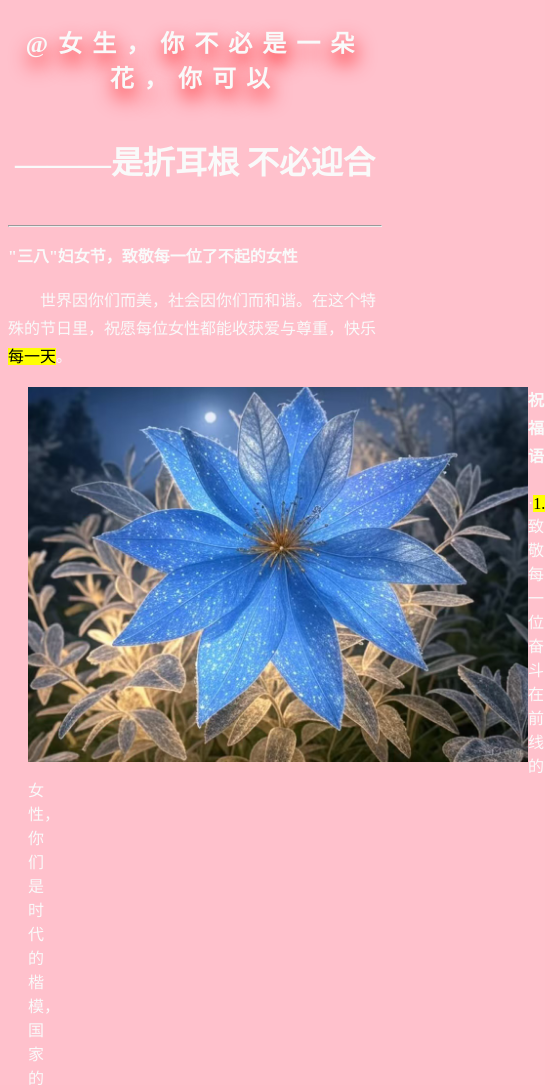
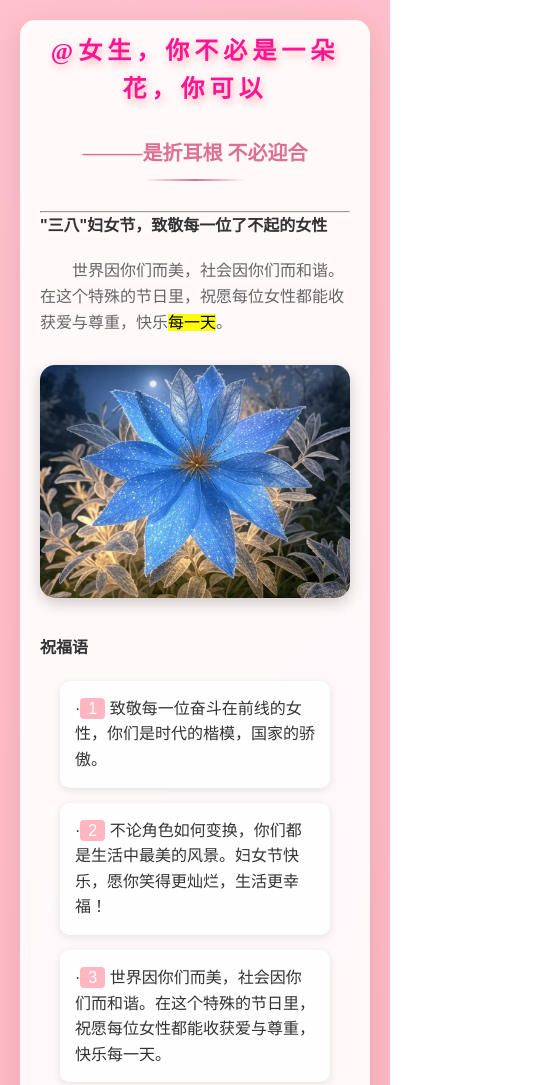
Before and after one commit to Al-say/HTML-CSS-JS, a plain HTML site: page index3.html in a window 390 px wide. Shown: the top 1085 px of the page, 545 px wide, since content can reach past the window. Drawn offline with Linux system fonts and the light colour scheme; a web font is replaced by a local one.

Commit message:
Enhance index3.html: Add responsive design, animations and modern styling

```diff
--- a/index3.html
+++ b/index3.html
@@ -2,59 +2,185 @@
 <html>
 <head>
     <meta charset="utf-8"/>
+    <meta name="viewport" content="width=device-width, initial-scale=1.0">
     <title>3·8 国际妇女节</title>
     <style type="text/css">
+        * {
+            margin: 0;
+            padding: 0;
+            box-sizing: border-box;
+        }
+
         body {
-            background-color: #FFC1CC; /* 粉色背景 */
+            background: linear-gradient(135deg, #FFC1CC, #FFB6C1);
+            color: #333;
+            font-family: "Microsoft YaHei", sans-serif;
+            line-height: 1.6;
+            padding: 20px;
         }
-        @font-face{
-            font-family:jianzhi;
-            src:url('jianzhi.ttf');
+
+        @font-face {
+            font-family: jianzhi;
+            src: url('jianzhi.ttf');
         }
-        body{color:hsl(180, 9%, 98%);}
-        h3{
-            font-family:jianzhi;
-            font-size:24px;
-            text-align:center;
+
+        .container {
+            max-width: 1200px;
+            margin: 0 auto;
+            padding: 20px;
+            background: rgba(255, 255, 255, 0.9);
+            border-radius: 15px;
+            box-shadow: 0 8px 32px rgba(0, 0, 0, 0.1);
+            backdrop-filter: blur(10px);
+        }
+
+        h3 {
+            font-family: jianzhi;
+            font-size: 32px;
+            text-align: center;
             letter-spacing: 10px;
-            text-shadow: 2px 10px 20px  #f00;
+            text-shadow: 2px 4px 8px rgba(255, 0, 0, 0.3);
+            margin-bottom: 20px;
+            color: #FF1493;
+            animation: titleFloat 3s ease-in-out infinite;
         }
-        h4{
+
+        @keyframes titleFloat {
+            0%, 100% { transform: translateY(0); }
+            50% { transform: translateY(-10px); }
+        }
+
+        h4 {
             font-family: "楷体";
-            font-size:32px;
-            text-align:center;
+            font-size: 28px;
+            text-align: center;
+            color: #DB7093;
+            margin-bottom: 30px;
+            position: relative;
         }
-        p{line-height: 28px;}
-        .indent{text-indent: 2em;}
-        .space{padding-bottom: 0.5em;}
-        .right{text-align:right;}
+
+        h4::after {
+            content: '';
+            display: block;
+            width: 100px;
+            height: 2px;
+            background: linear-gradient(90deg, transparent, #DB7093, transparent);
+            margin: 10px auto;
+        }
+
+        .main-content {
+            display: flex;
+            gap: 30px;
+            margin-top: 30px;
+            flex-wrap: wrap;
+        }
+
+        .image-container {
+            flex: 0 0 500px;
+        }
+
+        .image-container img {
+            width: 100%;
+            height: auto;
+            border-radius: 15px;
+            box-shadow: 0 5px 15px rgba(0, 0, 0, 0.2);
+            transition: transform 0.3s ease;
+        }
+
+        .image-container img:hover {
+            transform: scale(1.02);
+        }
+
         .text-container {
-            max-width: calc(100% - 520px);
-            margin-left: 20px;
+            flex: 1;
+            min-width: 300px;
+        }
+
+        .blessings-list {
+            list-style-type: none;
+            padding: 20px;
+        }
+
+        .blessings-list li {
+            margin-bottom: 15px;
+            padding: 15px;
+            background: rgba(255, 255, 255, 0.8);
+            border-radius: 10px;
+            box-shadow: 0 2px 8px rgba(0, 0, 0, 0.1);
+            transition: transform 0.3s ease;
+        }
+
+        .blessings-list li:hover {
+            transform: translateX(10px);
+            background: rgba(255, 255, 255, 0.95);
+        }
+
+        .blessings-list mark {
+            background: #FFB6C1;
+            padding: 2px 8px;
+            border-radius: 4px;
+            color: #fff;
+        }
+
+        .right {
+            text-align: right;
+            margin-top: 30px;
+            font-size: 1.2em;
+            color: #DB7093;
+            line-height: 1.8;
+        }
+
+        .indent {
+            text-indent: 2em;
+            margin: 20px 0;
+            color: #666;
+        }
+
+        @media (max-width: 768px) {
+            .main-content {
+                flex-direction: column;
+            }
+
+            .image-container {
+                flex: 0 0 100%;
+            }
+
+            h3 {
+                font-size: 24px;
+                letter-spacing: 5px;
+            }
+
+            h4 {
+                font-size: 20px;
+            }
         }
     </style>
 </head>
 <body>
+    <div class="container">
         <h3>@女生，你不必是一朵花，你可以</h3>
         <h4>———是折耳根 不必迎合</h4>
         <hr />
         <p><strong>"三八"妇女节，致敬每一位了不起的女性</strong></p>
         <p class="indent">世界因你们而美，社会因你们而和谐。在这个特殊的节日里，祝愿每位女性都能收获爱与尊重，快乐<mark>每一天</mark>。</p>
+
+        <div class="main-content">
+            <div class="image-container">
+                <img src="img/3.8.jpg" alt="三八妇女节" />
+            </div>
             <div class="text-container">
-        <img src="img/3.8.jpg" alt="图片" style="float: left; width: 500px; height: auto;" />
-        <p class="space">
                 <strong>祝福语</strong>
-            <ul style="list-style-type: none; padding-left: 0;">
-                <li>·<mark>1.</mark>致敬每一位奋斗在前线的女性，你们是时代的楷模，国家的骄傲。</li>
-                <li>·<mark>2.</mark>不论角色如何变换，你们都是生活中最美的风景。妇女节快乐，愿你笑得更灿烂，生活更幸福！</li>
-                <li>·<mark>3.</mark>世界因你们而美，社会因你们而和谐。在这个特殊的节日里，祝愿每位女性都能收获爱与尊重，快乐每一天。</li>
-                <li>·<mark>4.</mark>世界因你们而美，社会因你们而和谐。在这个特殊的节日里，祝愿每位女性都能收获爱与尊重，快乐每一天。</li>
-                <li>·<mark>5.</mark>女性，不仅是半边天，更是整个宇宙的光芒。妇女节快乐，让我们一起闪耀吧！</li>
+                <ul class="blessings-list">
+                    <li>·<mark>1</mark> 致敬每一位奋斗在前线的女性，你们是时代的楷模，国家的骄傲。</li>
+                    <li>·<mark>2</mark> 不论角色如何变换，你们都是生活中最美的风景。妇女节快乐，愿你笑得更灿烂，生活更幸福！</li>
+                    <li>·<mark>3</mark> 世界因你们而美，社会因你们而和谐。在这个特殊的节日里，祝愿每位女性都能收获爱与尊重，快乐每一天。</li>
+                    <li>·<mark>4</mark> 致敬每一个努力生活的女性，愿你们永远光芒万丈，活出自己想要的样子。</li>
+                    <li>·<mark>5</mark> 女性，不仅是半边天，更是整个宇宙的光芒。妇女节快乐，让我们一起闪耀吧！</li>
                 </ul>
+            </div>
+        </div>
 
-        </p>
+        <p class="right">自然生长<br/>𝑯𝒂𝒑𝒑𝒚 𝒈𝒊𝒓𝒍 𝒅𝒂𝒚</p>
     </div>
-    <br />
-    <p class="right">自然生长<br/>𝑯𝒂𝒑𝒑𝒚 𝒈𝒊𝒓𝒍 𝒅𝒂𝒚</p>
 </body>
 </html>
```
Lines whose indentation alone changed are shown as unchanged.
